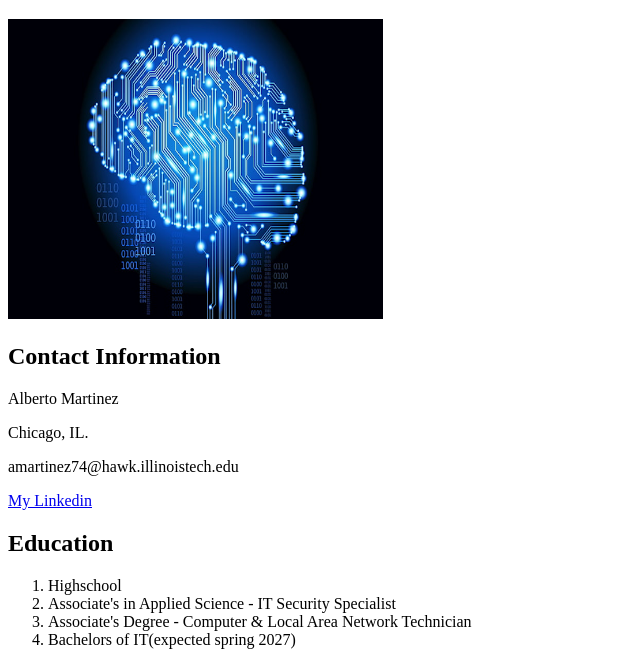
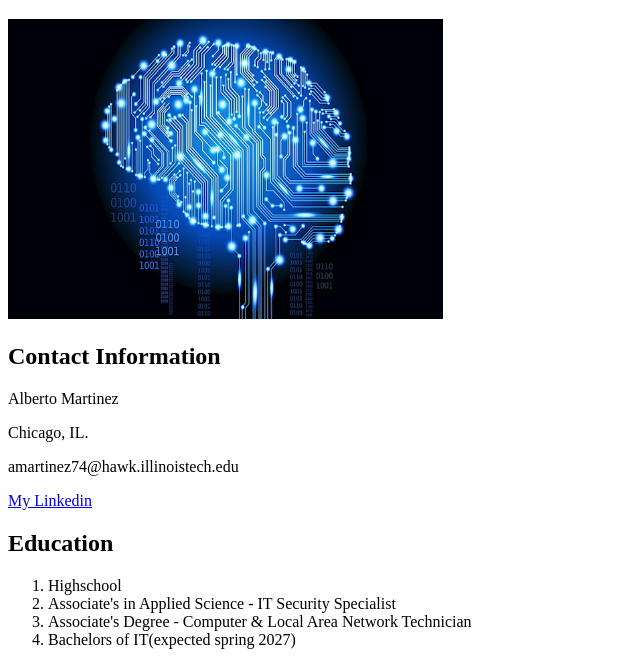
Before and after one commit to Bandolero871/Module3-Project1, a plain HTML site: page resume.html in a window 1280 px wide. Shown: the part 131-796 px from the top of the page, without its empty margins (0-640 px from the left). Drawn offline with Linux system fonts and the light colour scheme.

Commit message:
update 2
image size update

```diff
--- a/resume.html
+++ b/resume.html
@@ -16,7 +16,7 @@
       </nav>
     </header>
     <h1>Alberto's Resume</h1>
-		<img src="media/AI-brain.png" alt="brain" width="375" height="300">
+		<img src="media/AI-brain.png" alt="brain" width="435" height="300">
     <section id="pinfo">
       <h2>Contact Information</h2>
       <p>Alberto Martinez</p>
```
Also changed, not shown: index.html (+1 -2 lines), page3.html (line endings or trailing spaces).
